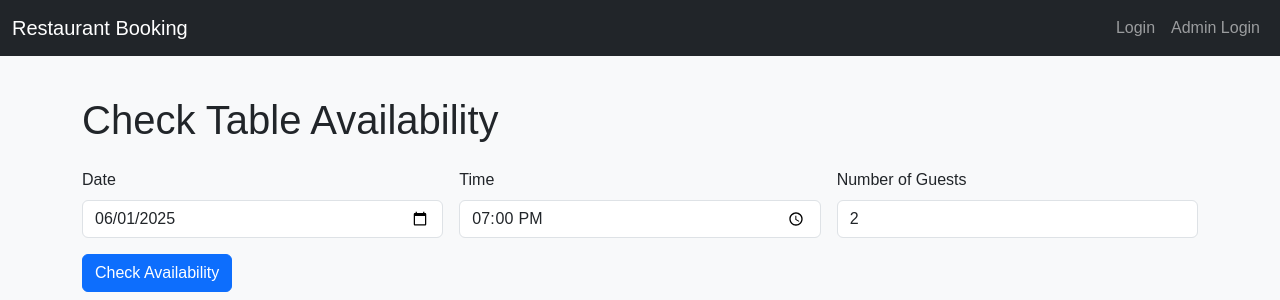
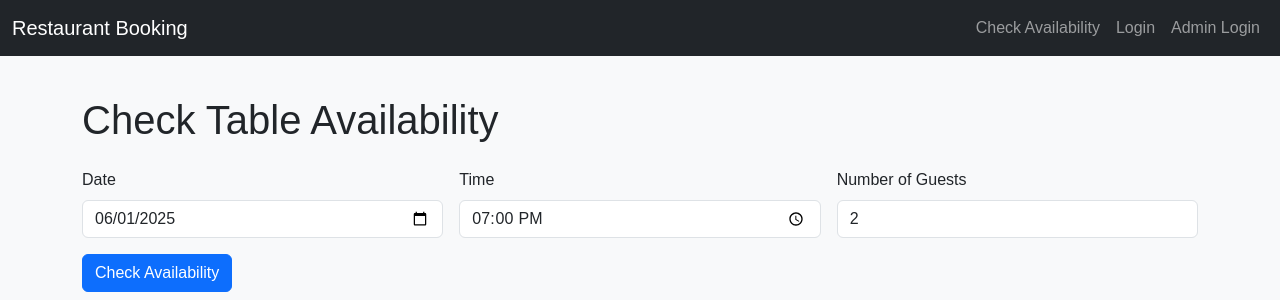
Before and after one commit to yohannes2025/pp4_restaurant_booking, a Django app: page /check-availability/ in a window 1280 px wide. Shown: the top 300 px of the page. Run offline with Django 5.2, Linux system fonts and the light colour scheme.

Commit message:
31. feat: Add 'Check Availability' link to navbar

```diff
--- a/bookings/templates/bookings/base.html
+++ b/bookings/templates/bookings/base.html
@@ -9,6 +9,7 @@
         body { font-family: sans-serif; background-color: #f8f9fa; }
         .navbar { margin-bottom: 20px; }
         .container { padding-top: 20px; padding-bottom: 20px; }
+
         .messages { list-style: none; padding: 0; }
         .messages li { margin-bottom: 10px; }
     </style>
@@ -22,7 +23,9 @@
             </button>
             <div class="collapse navbar-collapse" id="navbarNav">
                 <ul class="navbar-nav ms-auto">
-                    {# Links will be added here later #}
+                    <li class="nav-item">
+                        <a class="nav-link" href="{% url 'check_availability' %}">Check Availability</a> {# NEW LINK #}
+                    </li>
                     {% if user.is_authenticated %}
                         <li class="nav-item">
                             <a class="nav-link" href="{% url 'make_booking' %}">Make a Booking</a>
```
